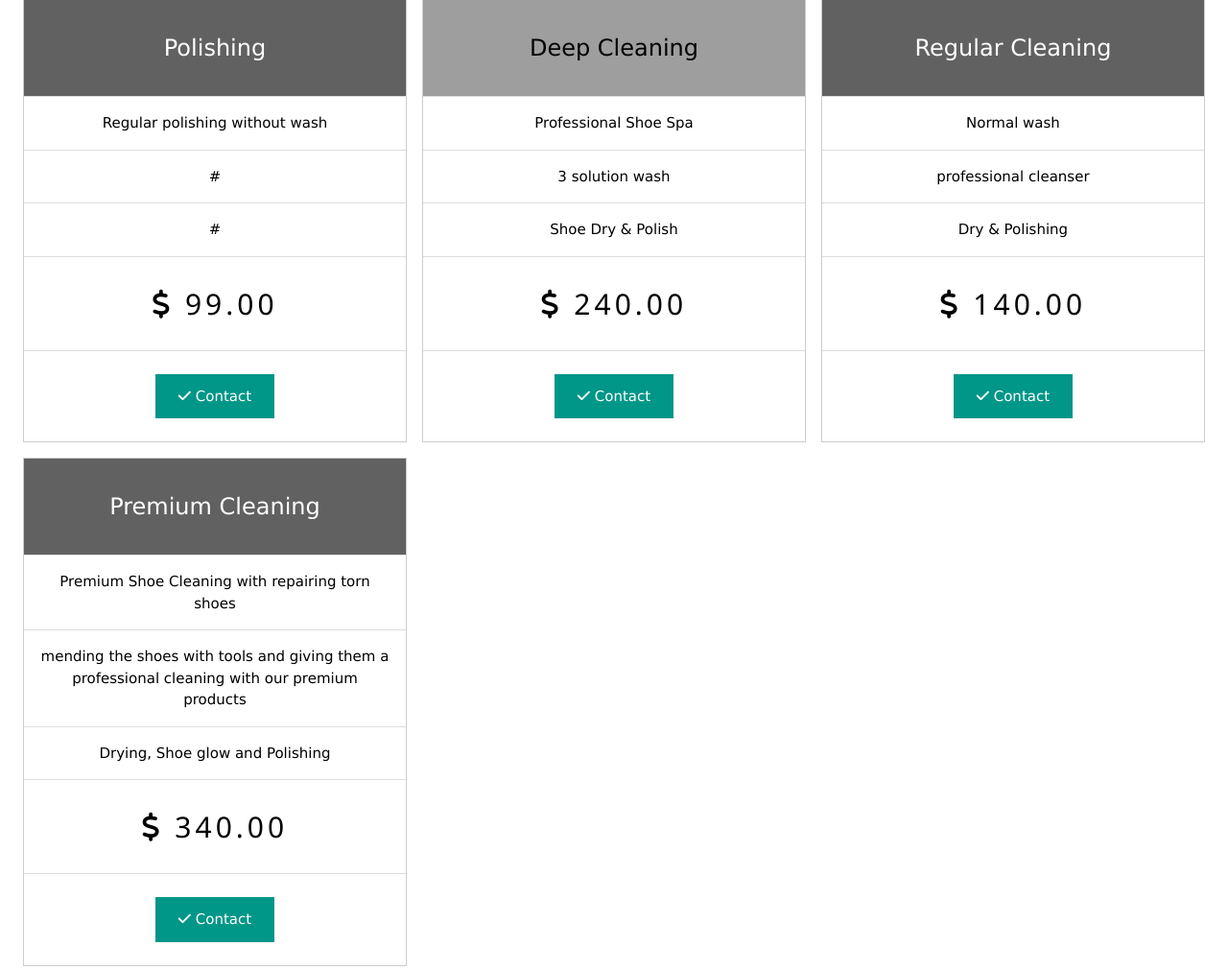
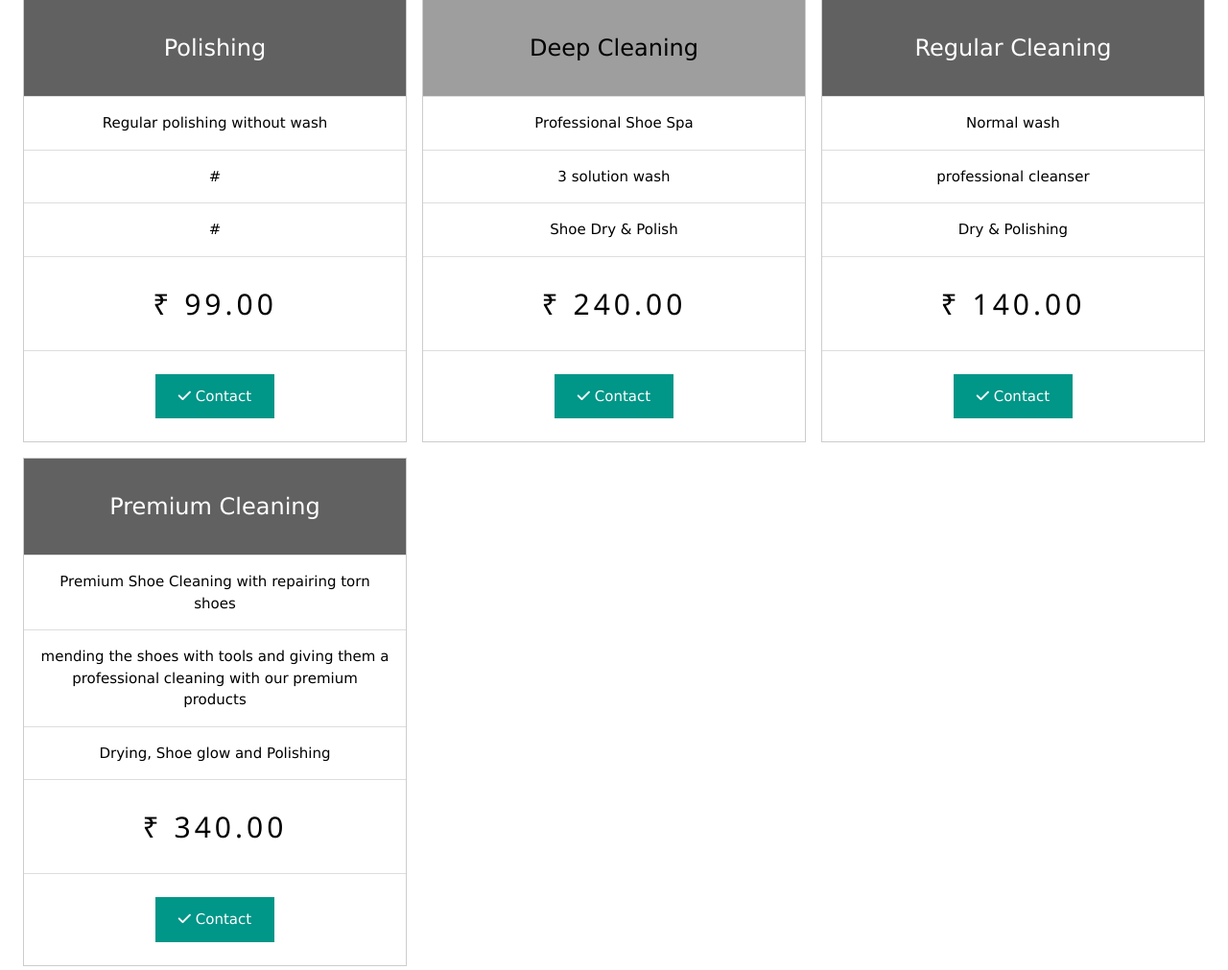
Before and after one commit to hadikjazarkp/ARCTIC, a Django app: page /shoes-laundry/ in a window 1280 px wide. Shown: the part 2318-3329 px from the top of the page at 96% size. Run offline with Django 5.2, Linux system fonts and the light colour scheme; data comes from the database, SQL or seed files in the repository; data that the repository does not hold is empty; some libraries are stand-ins or nearby versions.

Commit message:
updated shoelsundry

```diff
--- a/arcticApp/templates/shoes_laundry.html
+++ b/arcticApp/templates/shoes_laundry.html
@@ -207,7 +207,7 @@
             <li class="w3-padding-16">{{ service.description3 }}</li>
             {% endif %}
             <li class="w3-padding-16">
-                <h2 class="w3-wide"><i class="fa fa-usd"></i> {{ service.price }}</h2>
+                <h2 class="w3-wide">₹ {{ service.price }}</h2>
             </li>
             <li class="w3-theme-l5 w3-padding-24">
               <a href="https://wa.me/919947113866" target="_blank">
```
